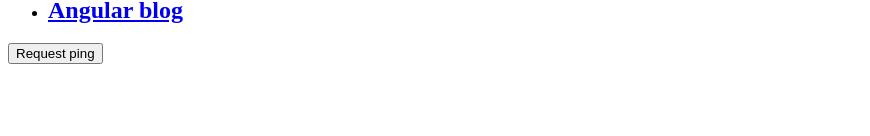
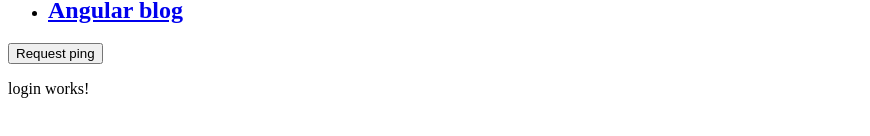
Before and after one commit to tomekpr/absenceapp-ui, an Angular app: page / in a window 1280 px wide. Shown: the part 548-684 px from the top of the page, without its empty margins (0-870 px from the left). Built offline with nearby package versions, Linux system fonts and the light colour scheme.

Commit message:
added login component

```diff
--- a/src/app/app.component.html
+++ b/src/app/app.component.html
@@ -18,3 +18,4 @@
   </li>
 </ul>
 <button type="button" (click)="requestPing()">Request ping</button>
+<app-login></app-login>
--- a/src/app/app.module.ts
+++ b/src/app/app.module.ts
@@ -5,10 +5,12 @@
 import { AppComponent } from './app.component';
 
 import { PingService } from './services/ping.service';
+import { LoginComponent } from './login/login.component';
 
 @NgModule({
   declarations: [
-    AppComponent
+    AppComponent,
+    LoginComponent
   ],
   imports: [
     BrowserModule,
--- /dev/null
+++ b/src/app/login/login.component.html
@@ -0,0 +1,3 @@
+<p>
+  login works!
+</p>
--- /dev/null
+++ b/src/app/login/login.component.ts
@@ -0,0 +1,15 @@
+import { Component, OnInit } from '@angular/core';
+
+@Component({
+  selector: 'app-login',
+  templateUrl: './login.component.html',
+  styleUrls: ['./login.component.css']
+})
+export class LoginComponent implements OnInit {
+
+  constructor() { }
+
+  ngOnInit() {
+  }
+
+}
```
Also changed, not shown: src/app/login/login.component.css (added), 1 other file (tests, documents, lock files or other folders).
